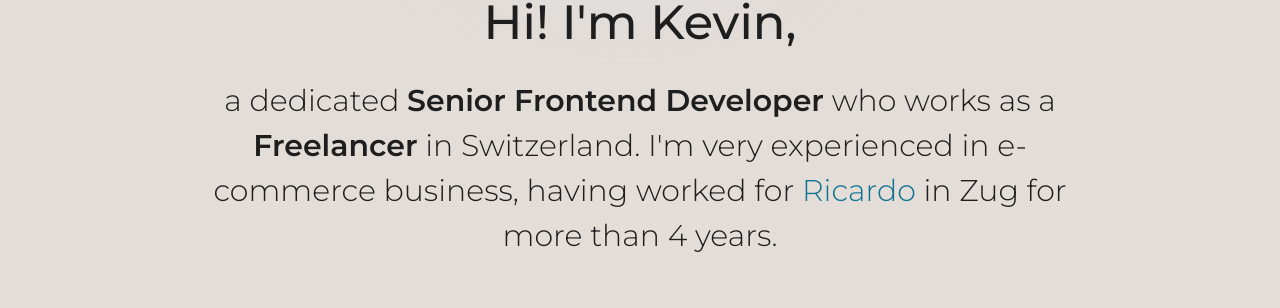
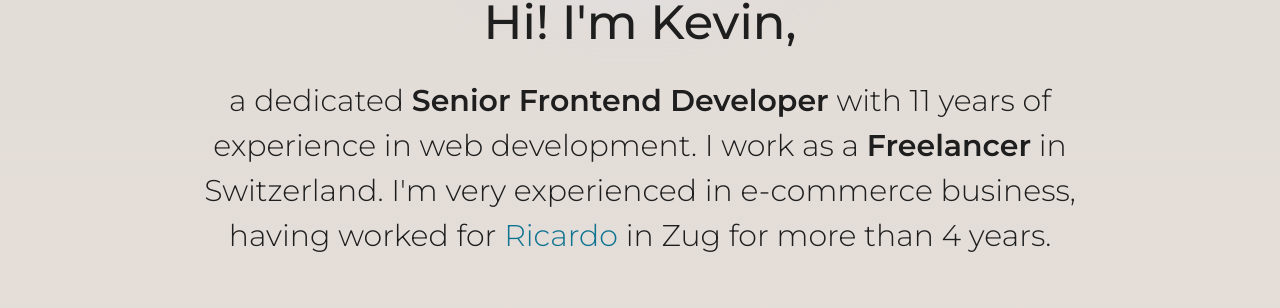
Before and after one commit to KevinHerklotz/my-website, a Next.js app: page / in a window 1280 px wide. Shown: the part 421-729 px from the top of the page. Built offline with nearby package versions, Linux system fonts and the light colour scheme.

Commit message:
move components in separate folder

```diff
--- a/src/app/page.tsx
+++ b/src/app/page.tsx
@@ -1,7 +1,7 @@
 import Image from 'next/image'
-import ToolItem from './ToolItem'
-import Citation from './Citation'
-import Carousel from './Carousel'
+import ToolItem from './components/ToolItem'
+import Citation from './components/Citation'
+import Carousel from './components/Carousel'
 
 export default function Home() {
   return (
@@ -57,9 +57,10 @@ export default function Home() {
         <section>
           <h1 className="mb-8 text-4xl font-medium sm:text-5xl">Hi! I&apos;m Kevin,</h1>
           <p className="leading-normal">
-            a dedicated <strong className="font-semibold">Senior Frontend Developer</strong> who
-            works as a <strong className="font-semibold">Freelancer</strong> in Switzerland.
-            I&apos;m very experienced in e-commerce business, having worked for{' '}
+            a dedicated <strong className="font-semibold">Senior Frontend Developer</strong> with 11
+            years of experience in web development. I work as a{' '}
+            <strong className="font-semibold">Freelancer</strong> in Switzerland. I&apos;m very
+            experienced in e-commerce business, having worked for{' '}
             <a
               className="text-cyan-700 hover:opacity-70"
               href="https://www.ricardo.ch"
@@ -295,7 +296,7 @@ export default function Home() {
               <Image
                 src="/book.svg"
                 alt="Book icon"
-                className="mr-2 mt-1 h-7 w-7 sm:h-9 sm:w-9"
+                className="mr-3.5 mt-1 h-7 w-7 sm:h-9 sm:w-9"
                 width={1}
                 height={1}
               />
```
Also changed, not shown: src/app/components/Carousel/index.tsx (renamed from src/app/Carousel/index.tsx), src/app/components/Carousel/styles.css (renamed from src/app/Carousel/styles.css), src/app/components/Citation/index.tsx (renamed from src/app/Citation/index.tsx), src/app/components/ToolItem/index.tsx (renamed from src/app/ToolItem/index.tsx).
